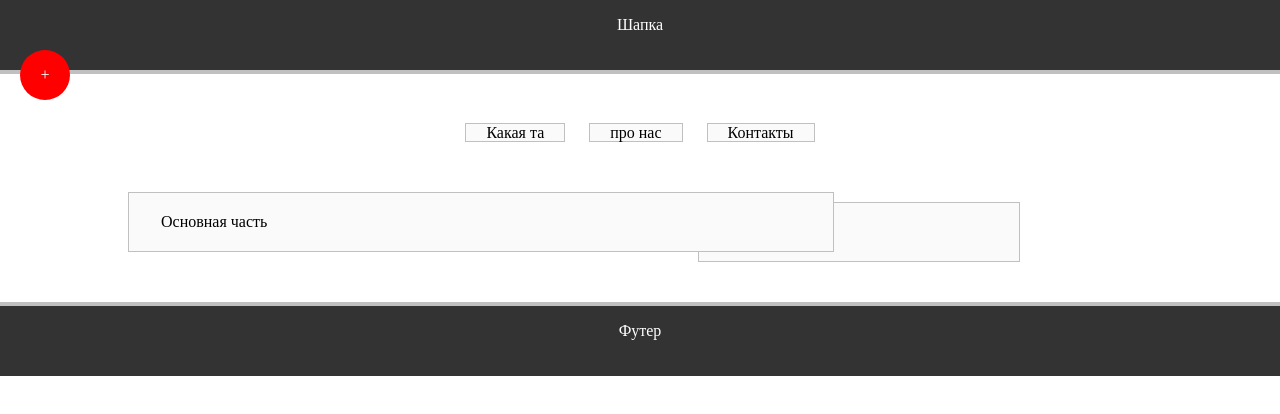
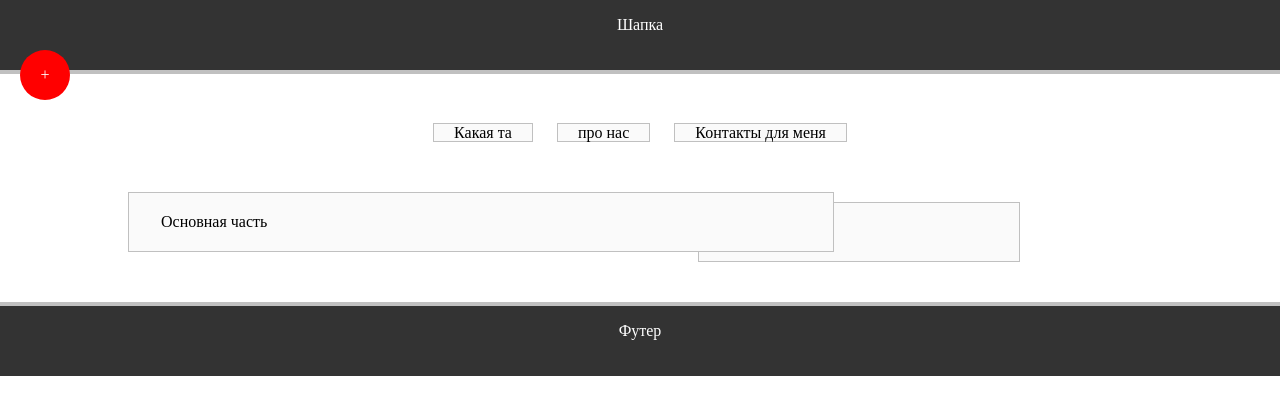
Before and after one commit to Bayan3421/project, a plain HTML site: page index.html in a window 1280 px wide. Drawn offline with Linux system fonts and the light colour scheme.

Commit message:
index.html mod

```diff
--- a/index.html
+++ b/index.html
@@ -11,7 +11,7 @@
 <ul id="nav">
     <li>Какая та</li>
     <li>про нас</li>
-    <li>Контакты</li>
+    <li>Контакты для меня</li>
 </ul>
 <div id="main">Основная часть</div>
 <div id="aside">Боковая часть</div>
```
